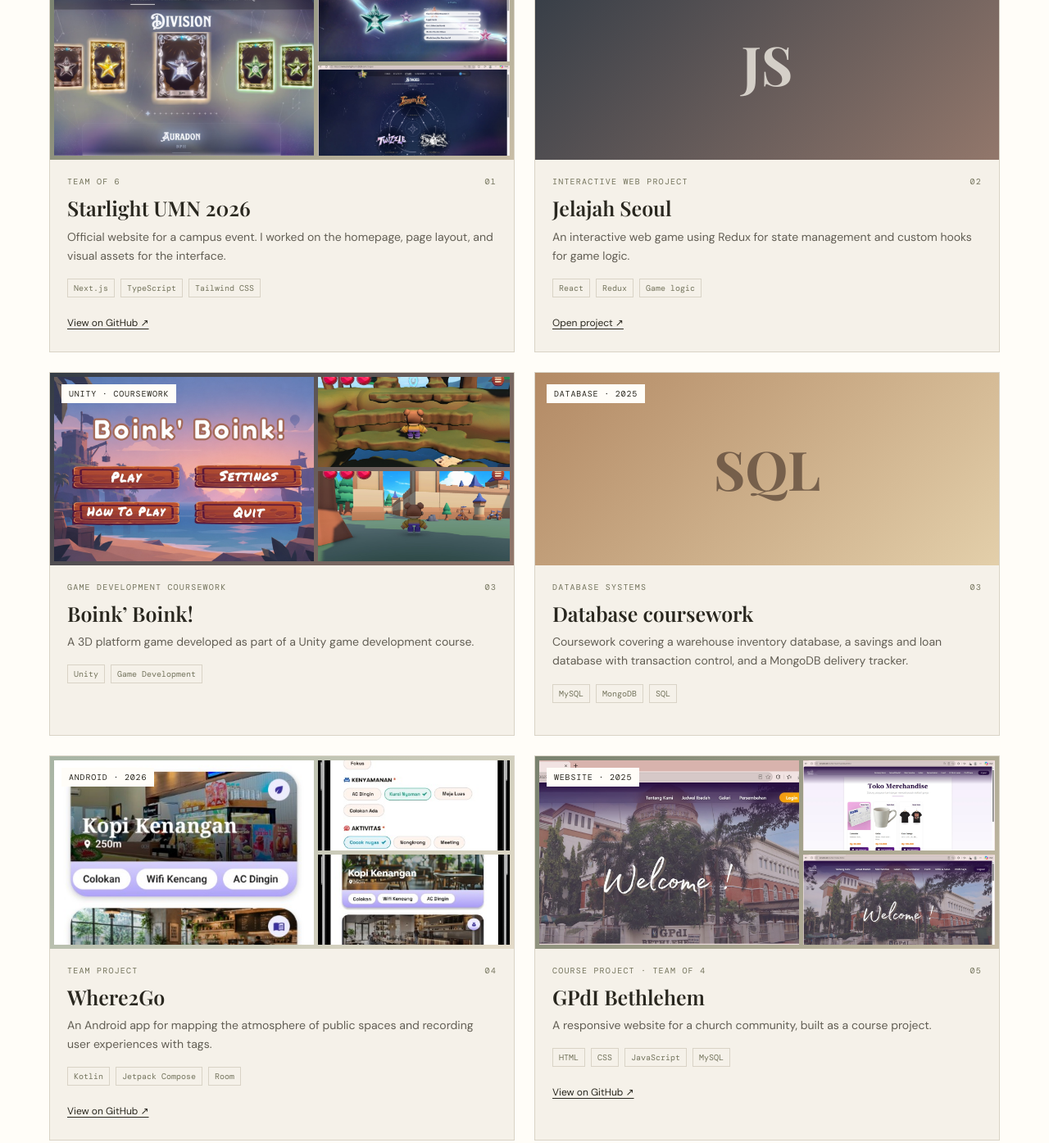
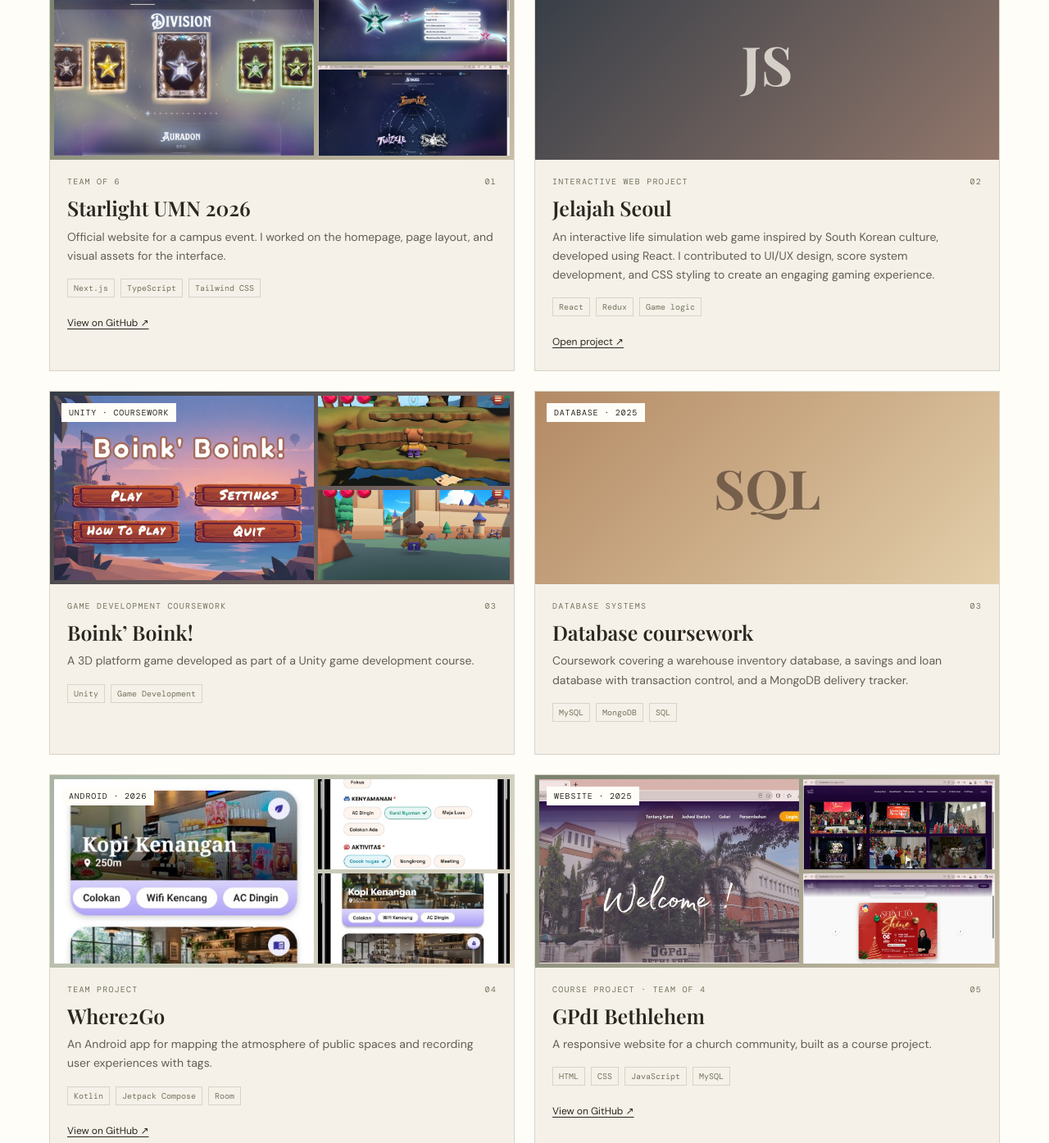
Before and after one commit to Alednic/cindela-portfolio, a plain HTML site: page index.html in a window 1280 px wide. Shown: the part 1570-2965 px from the top of the page at 82% size. Drawn offline with nearby package versions, Linux system fonts and the light colour scheme.

Commit message:
update portofolio and images

```diff
--- a/index.html
+++ b/index.html
@@ -29,14 +29,14 @@
     <section class="shell section" id="about"><div class="section-head"><div><div class="kicker">01 / About</div><h2>A little about me</h2></div></div><div class="about-grid"><div class="about-copy"><p>I am a third-year Informatics student at Universitas Multimedia Nusantara. I enjoy turning ideas into digital products that are clear, useful, and enjoyable to use.</p><p>My interests include web development, Android apps, interactive games, and databases. My multimedia background also gives me an appreciation for designing an interface before building it.</p></div><dl class="facts"><div class="fact"><dt>Focus</dt><dd>Front-end, software engineering, and data</dd></div><div class="fact"><dt>Education</dt><dd>Informatics · UMN</dd></div><div class="fact"><dt>Location</dt><dd>Tangerang, Indonesia</dd></div><div class="fact"><dt>Currently</dt><dd>Open to internship opportunities</dd></div></dl></div></section>
     <section class="work" id="projects"><div class="shell section"><div class="section-head"><div><div class="kicker">02 / SELECTED WORK</div><h2>Selected projects</h2></div><p class="section-lead">A selection of projects I have worked on. Choose a category to browse.</p></div><div class="filters" role="group" aria-label="Filter projects"><button class="filter" data-filter="all" aria-pressed="true">All</button><button class="filter" data-filter="web" aria-pressed="false">Web</button><button class="filter" data-filter="game" aria-pressed="false">GameDev</button><button class="filter" data-filter="data" aria-pressed="false">Data</button><button class="filter" data-filter="mobile" aria-pressed="false">Mobile</button><button class="filter" data-filter="design" aria-pressed="false">Design</button></div>
       <div class="project-grid" style="margin-top:24px">
-        <article class="card" data-category="web"><div class="cover web gallery" data-mark="S"><span class="cover-tag">Website · 2026</span><!-- Image: images/starlight.jpg --><img src="images/starlight.jpeg" alt="Screenshot of the Starlight website 1" loading="lazy" onerror="this.remove()"><img src="images/starlight2.jpeg" alt="Screenshot of the Starlight website 2" loading="lazy" onerror="this.remove()"><img src="images/starlight3.jpeg" alt="Screenshot of the Starlight website 3" loading="lazy" onerror="this.remove()"></div><div class="card-body"><div class="card-top"><span class="meta">Team of 6</span><span class="meta">01</span></div><h3>Starlight UMN 2026</h3><p>Official website for a campus event. I worked on the homepage, page layout, and visual assets for the interface.</p><ul class="tags"><li>Next.js</li><li>TypeScript</li><li>Tailwind CSS</li></ul><a class="card-link" href="https://github.com/Alednic">View on GitHub ↗</a></div></article>
-        <article class="card" data-category="game"><div class="cover game" data-mark="JS"><span class="cover-tag">Web Game · 2025</span><!-- Add a screenshot at images/jelajah-seoul.jpg when ready --></div><div class="card-body"><div class="card-top"><span class="meta">Interactive web project</span><span class="meta">02</span></div><h3>Jelajah Seoul</h3><p>An interactive web game using Redux for state management and custom hooks for game logic.</p><ul class="tags"><li>React</li><li>Redux</li><li>Game logic</li></ul><a class="card-link" href="https://jelajah-seoul-ujdx-git-main-regine-gabrielles-projects.vercel.app/" target="_blank" rel="noopener">Open project ↗</a></div></article>
-        <article class="card" data-category="game"><div class="cover game gallery" data-mark="BB"><span class="cover-tag">Unity · Coursework</span><!-- Unity screenshots: gamedev.jpeg, gamedev2.jpeg, gamedev3.jpeg --><img src="images/gamedev.jpeg" alt="Boink’ Boink! Unity game menu" loading="lazy" onerror="this.remove()"><img src="images/gamedev2.jpeg" alt="Boink’ Boink! gameplay screenshot 2" loading="lazy" onerror="this.remove()"><img src="images/gamedev3.jpeg" alt="Boink’ Boink! gameplay screenshot 3" loading="lazy" onerror="this.remove()"></div><div class="card-body"><div class="card-top"><span class="meta">Game development coursework</span><span class="meta">03</span></div><h3>Boink’ Boink!</h3><p>A 3D platform game developed as part of a Unity game development course.</p><ul class="tags"><li>Unity</li><li>Game Development</li></ul></div></article>
-        <article class="card" data-category="data"><div class="cover data" data-mark="SQL"><span class="cover-tag">Database · 2025</span><!-- Image: images/database.jpg --><img src="images/database.jpg" alt="Database project screenshot" onerror="this.remove()"></div><div class="card-body"><div class="card-top"><span class="meta">Database Systems</span><span class="meta">03</span></div><h3>Database coursework</h3><p>Coursework covering a warehouse inventory database, a savings and loan database with transaction control, and a MongoDB delivery tracker.</p><ul class="tags"><li>MySQL</li><li>MongoDB</li><li>SQL</li></ul></div></article>
-        <article class="card" data-category="mobile"><div class="cover mobile gallery" data-mark="W2"><span class="cover-tag">Android · 2026</span><!-- Image: images/where2go.jpg --><img src="images/where2go.jpeg" alt="Screenshot of the Where2Go app 1" loading="lazy" onerror="this.remove()"><img src="images/where2go2.jpeg" alt="Screenshot of the Where2Go app 2" loading="lazy" onerror="this.remove()"><img src="images/where2go3.jpeg" alt="Screenshot of the Where2Go app 3" loading="lazy" onerror="this.remove()"></div><div class="card-body"><div class="card-top"><span class="meta">Team project</span><span class="meta">04</span></div><h3>Where2Go</h3><p>An Android app for mapping the atmosphere of public spaces and recording user experiences with tags.</p><ul class="tags"><li>Kotlin</li><li>Jetpack Compose</li><li>Room</li></ul><a class="card-link" href="https://github.com/Alednic">View on GitHub ↗</a></div></article>
-        <article class="card" data-category="web"><div class="cover web gallery" data-mark="G"><span class="cover-tag">Website · 2025</span><!-- Image: images/gpdi.jpg --><img src="images/GPdI.jpeg" alt="Screenshot of the GPdI Bethlehem website 1" loading="lazy" onerror="this.remove()"><img src="images/GPdI2.jpeg" alt="Screenshot of the GPdI Bethlehem website 2" loading="lazy" onerror="this.remove()"><img src="images/GPdI3.jpeg" alt="Screenshot of the GPdI Bethlehem website 3" loading="lazy" onerror="this.remove()"></div><div class="card-body"><div class="card-top"><span class="meta">Course project · team of 4</span><span class="meta">05</span></div><h3>GPdI Bethlehem</h3><p>A responsive website for a church community, built as a course project.</p><ul class="tags"><li>HTML</li><li>CSS</li><li>JavaScript</li><li>MySQL</li></ul><a class="card-link" href="https://github.com/Alednic">View on GitHub ↗</a></div></article>
-        <article class="card" data-category="design"><div class="cover design" data-mark="21"><span class="cover-tag">UI/UX · 2026</span><!-- Image: images/protoathon.jpg --><img src="images/protoathon.jpg" alt="Proto-A-Thon prototype screenshot" onerror="this.remove()"></div><div class="card-body"><div class="card-top"><span class="meta">Design competition</span><span class="meta">06</span></div><h3>Proto-A-Thon</h3><p>An interactive mobile app prototype designed in Figma. Ranked 21st among 70 participants nationwide.</p><ul class="tags"><li>Figma</li><li>Prototyping</li></ul></div></article>
-        <article class="card" data-category="web"><div class="cover web" data-mark="O"><span class="cover-tag">Website · 2024</span><!-- Image: images/ocean-blue.jpg --><img src="images/ocean-blue.jpg" alt="Screenshot of the Ocean Blue website" onerror="this.remove()"></div><div class="card-body"><div class="card-top"><span class="meta">School project</span><span class="meta">07</span></div><h3>Ocean Blue</h3><p>An educational website about ocean conservation, with anchor navigation, a sticky header, and a back-to-top button.</p><ul class="tags"><li>HTML</li><li>CSS</li></ul><a class="card-link" href="https://github.com/Alednic/my-website">View on GitHub ↗</a></div></article>
+        <article class="card" data-category="web"><div class="cover web gallery" data-mark="S"><span class="cover-tag">Website · 2026</span><img src="images/starlight.jpeg" alt="Screenshot of the Starlight website 1" loading="lazy" onerror="this.remove()"><img src="images/starlight2.jpeg" alt="Screenshot of the Starlight website 2" loading="lazy" onerror="this.remove()"><img src="images/starlight3.jpeg" alt="Screenshot of the Starlight website 3" loading="lazy" onerror="this.remove()"></div><div class="card-body"><div class="card-top"><span class="meta">Team of 6</span><span class="meta">01</span></div><h3>Starlight UMN 2026</h3><p>Official website for a campus event. I worked on the homepage, page layout, and visual assets for the interface.</p><ul class="tags"><li>Next.js</li><li>TypeScript</li><li>Tailwind CSS</li></ul><a class="card-link" href="https://github.com/Alednic">View on GitHub ↗</a></div></article>
+        <article class="card" data-category="game"><div class="cover game" data-mark="JS"><span class="cover-tag">Web Game · 2025</span></div><div class="card-body"><div class="card-top"><span class="meta">Interactive web project</span><span class="meta">02</span></div><h3>Jelajah Seoul</h3><p>An interactive life simulation web game inspired by South Korean culture, developed using React. I contributed to UI/UX design, score system development, and CSS styling to create an engaging gaming experience.</p><ul class="tags"><li>React</li><li>Redux</li><li>Game logic</li></ul><a class="card-link" href="https://jelajah-seoul-ujdx-git-main-regine-gabrielles-projects.vercel.app/" target="_blank" rel="noopener">Open project ↗</a></div></article>
+        <article class="card" data-category="game"><div class="cover game gallery" data-mark="BB"><span class="cover-tag">Unity · Coursework</span><img src="images/gamedev.jpeg" alt="Boink’ Boink! Unity game menu" loading="lazy" onerror="this.remove()"><img src="images/gamedev2.jpeg" alt="Boink’ Boink! gameplay screenshot 2" loading="lazy" onerror="this.remove()"><img src="images/gamedev3.jpeg" alt="Boink’ Boink! gameplay screenshot 3" loading="lazy" onerror="this.remove()"></div><div class="card-body"><div class="card-top"><span class="meta">Game development coursework</span><span class="meta">03</span></div><h3>Boink’ Boink!</h3><p>A 3D platform game developed as part of a Unity game development course.</p><ul class="tags"><li>Unity</li><li>Game Development</li></ul></div></article>
+        <article class="card" data-category="data"><div class="cover data" data-mark="SQL"><span class="cover-tag">Database · 2025</span><img src="images/database.jpg" alt="Database project screenshot" onerror="this.remove()"></div><div class="card-body"><div class="card-top"><span class="meta">Database Systems</span><span class="meta">03</span></div><h3>Database coursework</h3><p>Coursework covering a warehouse inventory database, a savings and loan database with transaction control, and a MongoDB delivery tracker.</p><ul class="tags"><li>MySQL</li><li>MongoDB</li><li>SQL</li></ul></div></article>
+        <article class="card" data-category="mobile"><div class="cover mobile gallery" data-mark="W2"><span class="cover-tag">Android · 2026</span><img src="images/where2go.jpeg" alt="Screenshot of the Where2Go app 1" loading="lazy" onerror="this.remove()"><img src="images/where2go2.jpeg" alt="Screenshot of the Where2Go app 2" loading="lazy" onerror="this.remove()"><img src="images/where2go3.jpeg" alt="Screenshot of the Where2Go app 3" loading="lazy" onerror="this.remove()"></div><div class="card-body"><div class="card-top"><span class="meta">Team project</span><span class="meta">04</span></div><h3>Where2Go</h3><p>An Android app for mapping the atmosphere of public spaces and recording user experiences with tags.</p><ul class="tags"><li>Kotlin</li><li>Jetpack Compose</li><li>Room</li></ul><a class="card-link" href="https://github.com/Alednic">View on GitHub ↗</a></div></article>
+        <article class="card" data-category="web"><div class="cover web gallery" data-mark="G"><span class="cover-tag">Website · 2025</span><img src="images/GPdI.jpeg" alt="Screenshot of the GPdI Bethlehem website 1" loading="lazy" onerror="this.remove()"><img src="images/GPdI4.jpeg" alt="Screenshot of the GPdI Bethlehem website 2" loading="lazy" onerror="this.remove()"><img src="images/GPdI8.jpeg" alt="Screenshot of the GPdI Bethlehem website 3" loading="lazy" onerror="this.remove()"></div><div class="card-body"><div class="card-top"><span class="meta">Course project · team of 4</span><span class="meta">05</span></div><h3>GPdI Bethlehem</h3><p>A responsive website for a church community, built as a course project.</p><ul class="tags"><li>HTML</li><li>CSS</li><li>JavaScript</li><li>MySQL</li></ul><a class="card-link" href="https://github.com/Alednic">View on GitHub ↗</a></div></article>
+        <article class="card" data-category="design"><div class="cover design" data-mark="21"><span class="cover-tag">UI/UX · 2026</span><img src="images/protoathon.jpg" alt="Proto-A-Thon prototype screenshot" onerror="this.remove()"></div><div class="card-body"><div class="card-top"><span class="meta">Design competition</span><span class="meta">06</span></div><h3>Proto-A-Thon</h3><p>An interactive mobile app prototype designed in Figma. Ranked 21st among 70 participants nationwide.</p><ul class="tags"><li>Figma</li><li>Prototyping</li></ul></div></article>
+        <article class="card" data-category="web"><div class="cover web" data-mark="O"><span class="cover-tag">Website · 2024</span><img src="images/ocean-blue.png" alt="Screenshot of the Ocean Blue website" onerror="this.remove()"><img src="images/ocean-blue2.png" alt="Screenshot of the Ocean Blue website" onerror="this.remove()"></div><div class="card-body"><div class="card-top"><span class="meta">School project</span><span class="meta">07</span></div><h3>Ocean Blue</h3><p>An educational website about ocean conservation, with anchor navigation, a sticky header, and a back-to-top button.</p><ul class="tags"><li>HTML</li><li>CSS</li></ul><a class="card-link" href="https://github.com/Alednic/my-website">View on GitHub ↗</a></div></article>
       </div><p class="empty" id="empty-state">There are no projects in this category yet.</p>
     </div></section>
     <section class="shell section" id="skills"><div class="section-head"><div><div class="kicker">03 / TOOLKIT</div><h2>Tools I use</h2></div></div><div class="skills-grid"><article class="skill"><h3>Web</h3><p>HTML, CSS, JavaScript, TypeScript, React, Next.js, Tailwind CSS, Bootstrap</p></article><article class="skill"><h3>Game & Mobile</h3><p>React, Redux, Kotlin, Jetpack Compose, Android Studio</p></article><article class="skill"><h3>Data</h3><p>SQL, MySQL, MongoDB, query, trigger, view, stored procedure</p></article><article class="skill"><h3>Design</h3><p>Figma, Adobe Photoshop, Adobe Illustrator</p></article><article class="skill"><h3>Tools</h3><p>Git, GitHub, VS Code</p></article><article class="skill"><h3>Other</h3><p>Multimedia background.</p></article></div></section>
```
Also changed, not shown: images/GPdI4.jpeg (added), images/GPdI8.jpeg (added), images/jelajahseoul.png (added), images/jelajahseoul2.png (added), images/ocean-blue.png (added), images/ocean-blue2.png (added), images/protoathon2.png (added), 1 other file.
